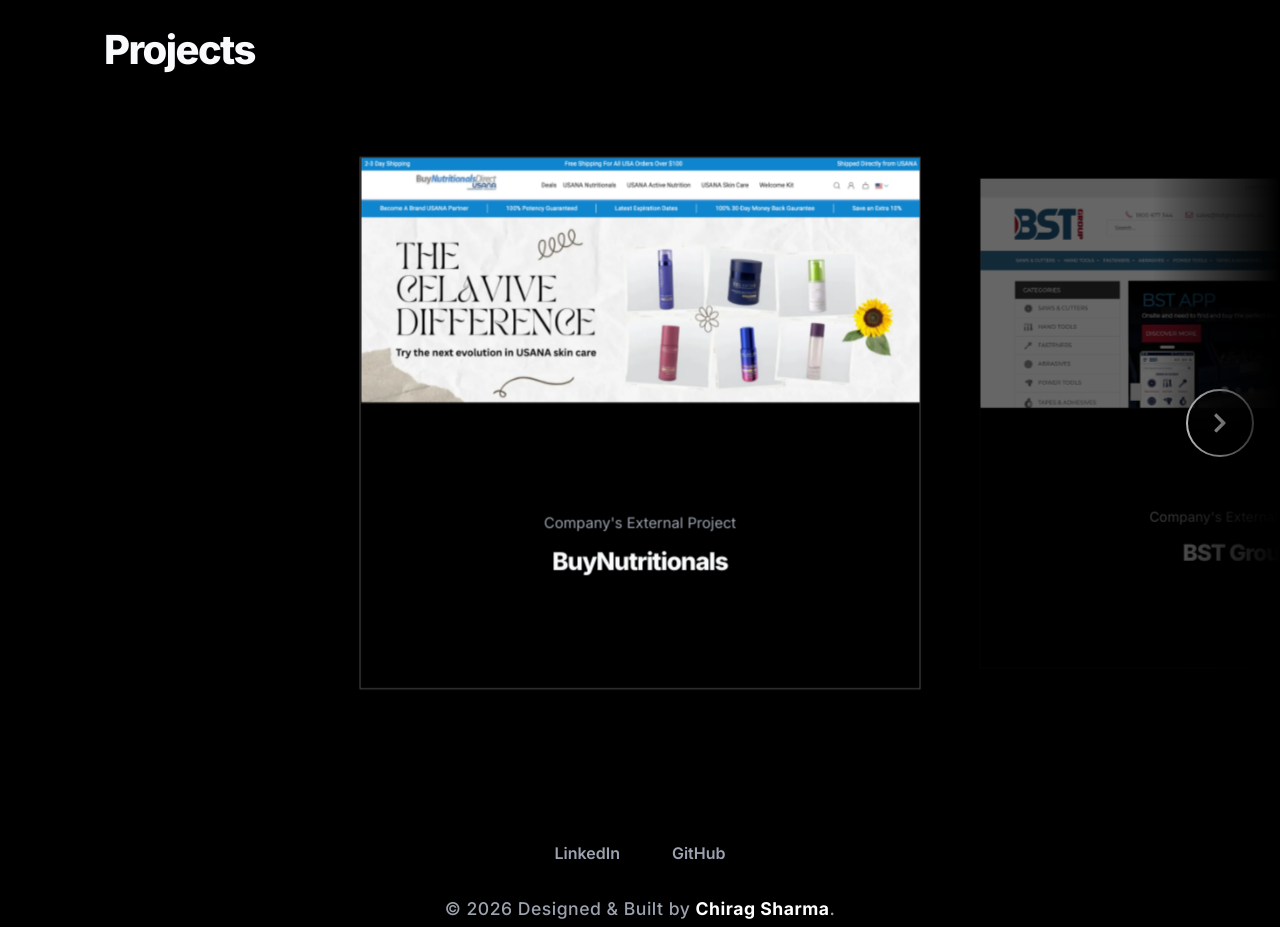
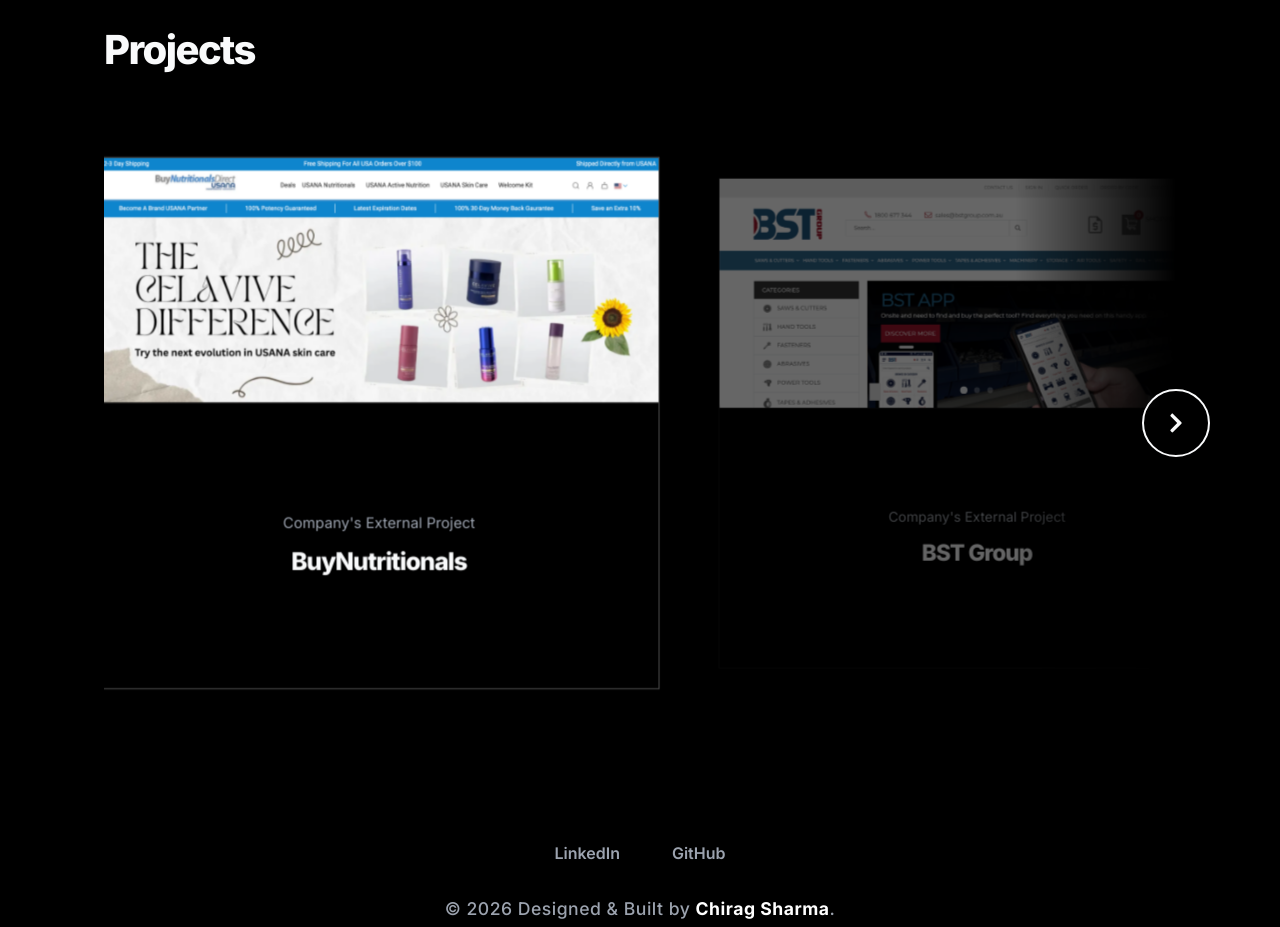
Before and after one commit to iamchiragsharma/chiragsharmadev, a React (Vite) app: page / in a window 1280 px wide. Shown: the part 3760-4687 px from the top of the page. Built offline with nearby package versions, Linux system fonts and the light colour scheme.

Commit message:
Fix slider margin and align arrows to container borders

```diff
--- a/src/components/Projects.css
+++ b/src/components/Projects.css
@@ -79,11 +79,11 @@
 }
 
 .slider-arrow-left {
-  left: 2vw;
+  left: -34px;
 }
 
 .slider-arrow-right {
-  right: 2vw;
+  right: -34px;
 }
 
 .slider-arrow:hover {
@@ -104,12 +104,7 @@
 }
 .projects-slider-wrapper {
   position: relative;
-  width: 100vw;
-  margin-left: -50vw;
-  left: 50%;
-  /* The edge fade effect using mask-image */
-  -webkit-mask-image: linear-gradient(to right, transparent, black 10%, black 90%, transparent);
-  mask-image: linear-gradient(to right, transparent, black 10%, black 90%, transparent);
+  width: 100%;
 }
 
 .projects-slider {
@@ -117,9 +112,13 @@
   gap: 3rem;
   overflow-x: auto;
   scroll-snap-type: x mandatory;
-  padding: 2rem calc(50vw - 275px); /* Centers the 550px card exactly on the screen */
+  padding: 2rem 0; /* Align perfectly to the left of the container */
   -ms-overflow-style: none; /* IE and Edge */
   scrollbar-width: none; /* Firefox */
+
+  /* Edge fade effect on the right side of the slider only, so left stays sharp */
+  -webkit-mask-image: linear-gradient(to right, black 85%, transparent);
+  mask-image: linear-gradient(to right, black 85%, transparent);
 }
 
 .projects-slider::-webkit-scrollbar {
@@ -131,7 +130,7 @@
   min-width: 550px; /* Slightly larger width */
   max-width: 550px;
   flex-shrink: 0;
-  scroll-snap-align: center;
+  scroll-snap-align: start;
 
   background: var(--glass-bg);
   backdrop-filter: blur(24px);
@@ -219,6 +218,7 @@
     transform: scale(0.97); /* Subtle scale base */
     opacity: 0.75;
     filter: none;
+    scroll-snap-align: center; /* Center snap on mobile */
   }
   .project-card.active {
     transform: scale(1);
@@ -244,6 +244,7 @@
     transform: scale(0.97);
     opacity: 0.75;
     filter: none;
+    scroll-snap-align: center; /* Center snap on mobile */
   }
   .project-card.active {
     transform: scale(1);
--- a/src/components/Projects.jsx
+++ b/src/components/Projects.jsx
@@ -82,13 +82,18 @@
     const cards = Array.from(slider.children);
     if (cards.length === 0) return;
 
-    const centerPoint = scrollLeft + slider.clientWidth / 2;
+    // Use center point for mobile, start point for desktop
+    const isMobile = window.innerWidth <= 1024;
+    const activePoint = isMobile ? (scrollLeft + slider.clientWidth / 2) : scrollLeft;
+
     let closestIndex = 0;
     let minDistance = Infinity;
 
     cards.forEach((card, index) => {
-      const cardCenter = card.offsetLeft + card.offsetWidth / 2;
-      const distance = Math.abs(cardCenter - centerPoint);
+      const cardLocation = isMobile
+        ? (card.offsetLeft + card.offsetWidth / 2)
+        : card.offsetLeft;
+      const distance = Math.abs(cardLocation - activePoint);
       if (distance < minDistance) {
         minDistance = distance;
         closestIndex = index;
@@ -153,14 +158,18 @@
 
     if (cards.length === 0) return;
 
-    // Find the currently centered card dynamically
-    const centerPoint = scrollLeft + slider.clientWidth / 2;
+    // Find the currently active card dynamically
+    const isMobile = window.innerWidth <= 1024;
+    const activePoint = isMobile ? (scrollLeft + slider.clientWidth / 2) : scrollLeft;
+
     let currentCardIndex = 0;
     let minDistance = Infinity;
 
     cards.forEach((card, index) => {
-      const cardCenter = card.offsetLeft + card.offsetWidth / 2;
-      const distance = Math.abs(cardCenter - centerPoint);
+      const cardLocation = isMobile
+        ? (card.offsetLeft + card.offsetWidth / 2)
+        : card.offsetLeft;
+      const distance = Math.abs(cardLocation - activePoint);
       if (distance < minDistance) {
         minDistance = distance;
         currentCardIndex = index;
@@ -173,9 +182,11 @@
 
     if (targetIndex === currentCardIndex) return; // Already at end
 
-    // Calculate exact scroll position required to perfectly center the target card
+    // Calculate exact scroll position required to align the target card
     const targetCard = cards[targetIndex];
-    const targetScroll = targetCard.offsetLeft - (slider.clientWidth / 2 - targetCard.offsetWidth / 2);
+    const targetScroll = isMobile
+      ? (targetCard.offsetLeft - (slider.clientWidth / 2 - targetCard.offsetWidth / 2))
+      : targetCard.offsetLeft;
 
     // 800ms luxurious smooth scroll
     smoothScroll(slider, targetScroll, 800);
```
